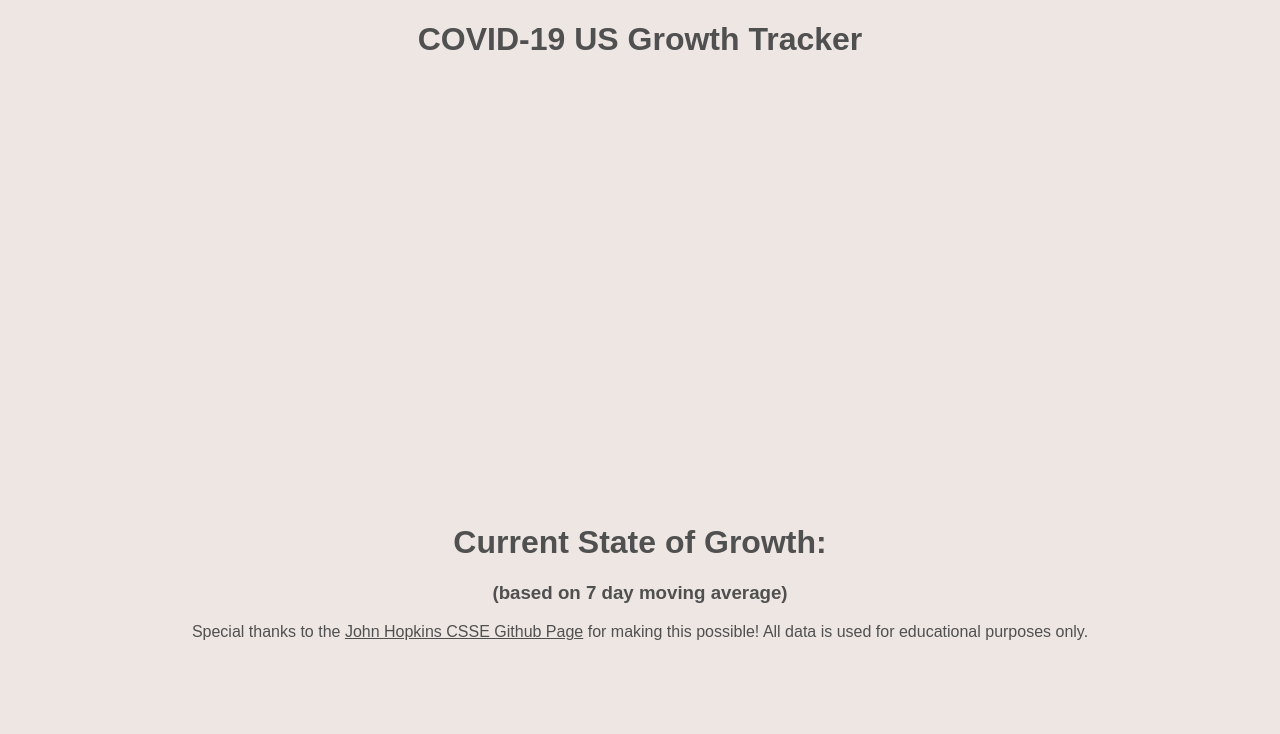
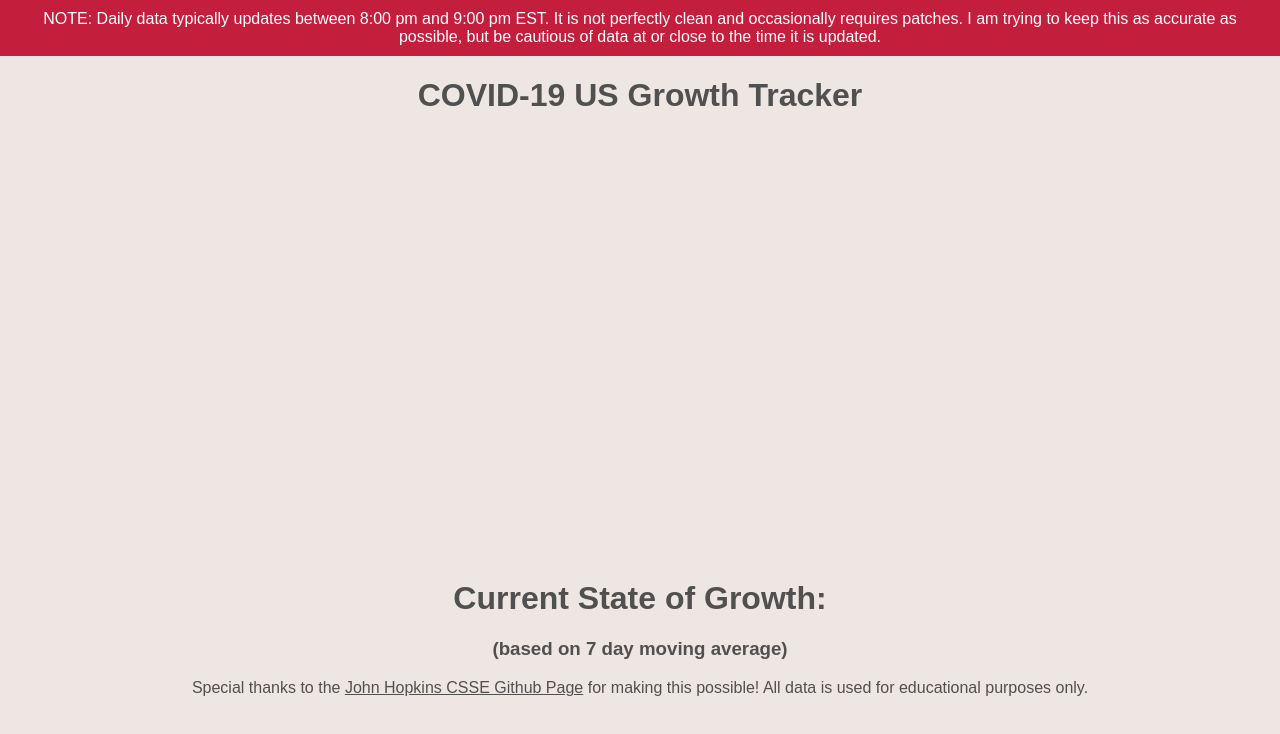
Before and after one commit to ImportMathRepositories/ImportMathRepositories.github.io, a plain HTML site: page covid19/index.html in a window 1280 px wide. Drawn offline with Linux system fonts and the light colour scheme; no server answers.

Commit message:
Adding warning banner in cases where new data can cause errors.

```diff
--- a/covid19/index.html
+++ b/covid19/index.html
@@ -7,6 +7,7 @@
     </head>
     <body>
         <center>
+            <p id="dataBanner">NOTE: Daily data typically updates between 8:00 pm and 9:00 pm EST. It is not perfectly clean and occasionally requires patches. I am trying to keep this as accurate as possible, but be cautious of data at or close to the time it is updated.</p>
             <h1>COVID-19 US Growth Tracker</h1>
             <div id="tripleContainer">
                 <div class="chartContainer">
--- a/covid19/main.css
+++ b/covid19/main.css
@@ -6,12 +6,20 @@
 body {
     background-color: #EDE6E3;
     min-width: 1200px;
+    margin: 0 !important;
 }
 
 .chartContainer {
     width: 400px;
 }
 
+#dataBanner {
+    background-color: #C41E3D;
+    margin-top: 0;
+    padding: 10px;
+    color: white;
+}
+
 #tripleContainer {
     display: flex;
     justify-content: space-around;
```
